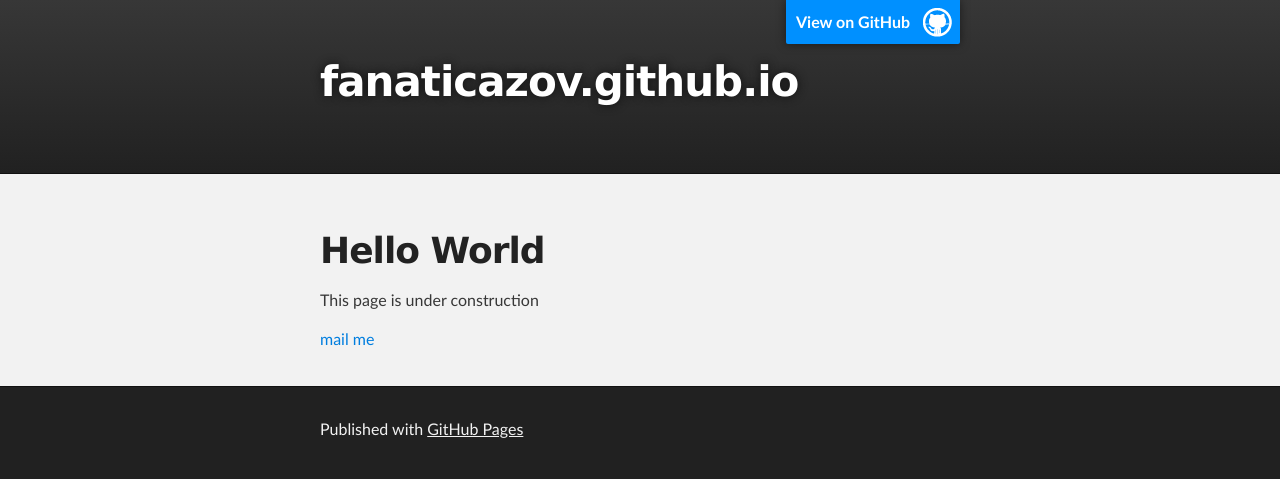
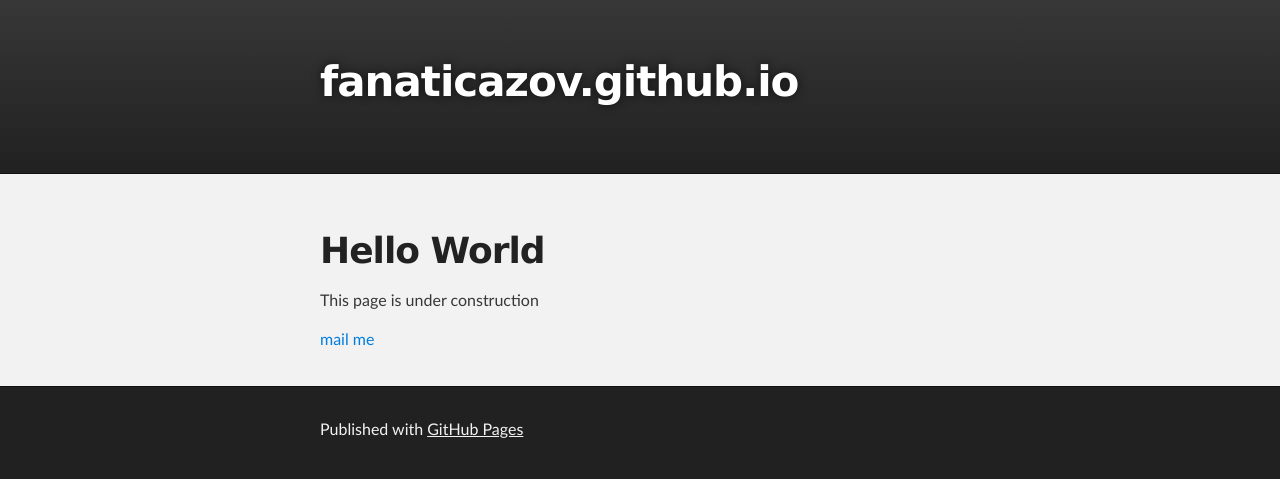
Before and after one commit to fanaticazov/fanaticazov.github.io, a plain HTML site: page index.html in a window 1280 px wide. Drawn offline with Linux system fonts and the light colour scheme.

Commit message:
Update index.html

```diff
--- a/index.html
+++ b/index.html
@@ -16,7 +16,7 @@
     <!-- HEADER -->
     <div id="header_wrap" class="outer">
         <header class="inner">
-          <a id="forkme_banner" href="https://github.com/fanaticazov">View on GitHub</a>
+          <!--<a id="forkme_banner" href="https://github.com/fanaticazov">View on GitHub</a>-->
 
           <h1 id="project_title">fanaticazov.github.io</h1>
           <h2 id="project_tagline"></h2>
```
